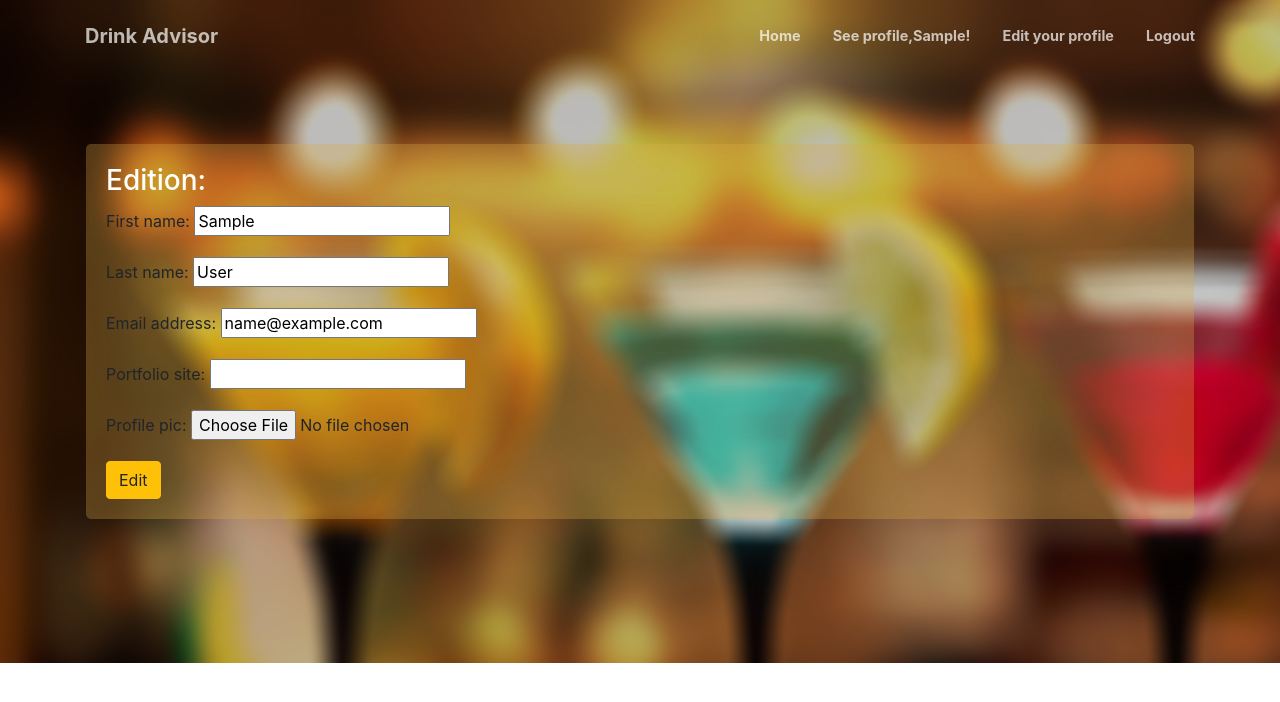
After one commit to cocoyenn/pite_projekt_drink, a Django app: page /profile_edition/ in a window 1280 px wide. The commit adds this page. Shown: the top 702 px of the page. Run offline with Django 3.2, Linux system fonts and the light colour scheme; the visitor is signed in with stand-in values (Sample User, id 1); some libraries are stand-ins or nearby versions.

Commit message:
Added basic profile page and edition.

```diff
--- a/app/forms.py
+++ b/app/forms.py
@@ -15,3 +15,21 @@ class UserProfileInfoForm(forms.ModelForm):
     class Meta():
         model = UserProfileInfo
         fields = ('portfolio_site', 'profile_pic')
+
+
+class EditUserForm(forms.ModelForm):
+    template_name='/something/else'
+
+    class Meta:
+        model = User
+        fields = (
+            'first_name',
+            'last_name',
+            'email',
+        )
+
+class EditUserProfileInfoForm(forms.ModelForm):
+    class Meta():
+        model = UserProfileInfo
+        fields = ('portfolio_site',
+        'profile_pic')
--- a/app/templates/app/base.html
+++ b/app/templates/app/base.html
@@ -35,9 +35,17 @@
                 <ul class="navbar-nav ml-auto my-2 my-lg-0">
                     {# Some logic on what to display for last item#}
                     {% if user.is_authenticated %}
-                    <li><a> Logged as {{user.first_name}}</a></li>
-                      <li>
-                          <a href="{% url 'app-logout' %}">Logout</a>
+                    <li class="nav-item">
+                      <a class="nav-link js-scroll-trigger" href="{% url 'app-home' %}">Home </a>
+                    </li>
+                    <li class="nav-item">
+                      <a class="nav-link js-scroll-trigger" href="{% url 'app-profile' %}">See profile,{{user.first_name}}! </a>
+                    </li>
+                    <li class="nav-item">
+                      <a class="nav-link js-scroll-trigger" href="{% url 'app-profile_edition' %}"> Edit your profile </a>
+                    </li>
+                    <li class="nav-item">
+                      <a class="nav-link js-scroll-trigger" href="{% url 'app-logout' %}">  Logout </a>
                     </li>
                     {% else %}
                     <li class="nav-item">
--- /dev/null
+++ b/app/templates/app/profile_edition.html
@@ -0,0 +1,21 @@
+{% extends "app/base.html" %}
+
+{% block main-content %}
+<div class="container mySection roundedPanel">
+        <div class="">
+          {% if edited %}
+            <h3 class="text-white">Edition succesful!</h3>
+          {% else %}
+            <h3 class="text-white">Edition:</h3>
+
+    <form enctype="multipart/form-data" method="POST">
+              {% csrf_token %}
+              {{ user_form.as_p }}
+              {{ profile_form.as_p }}
+              <input type="submit" class="btn btn-warning" name="" value="Edit">
+            </form>
+
+          {% endif %}
+        </div>
+      </div>
+{% endblock main-content %}
--- a/app/urls.py
+++ b/app/urls.py
@@ -8,4 +8,6 @@ urlpatterns = [
     path('register/', views.user_register, name='app-register'),
     path('logout', views.user_logout, name='app-logout'),
     path('makeDrink/', views.makeDrink, name='app-makeDrink'),
+    path('profile/', views.profile_site, name='app-profile'),
+    path('profile_edition/', views.profile_edition, name='app-profile_edition'),
 ]
--- a/app/views.py
+++ b/app/views.py
@@ -1,5 +1,5 @@
 from django.shortcuts import render
-from .forms import UserForm, UserProfileInfoForm
+from .forms import UserForm, UserProfileInfoForm , EditUserForm, EditUserProfileInfoForm
 from django.contrib.auth import authenticate, login, logout
 from django.http import HttpResponseRedirect, HttpResponse
 from django.urls import reverse
@@ -94,10 +94,48 @@ def user_login(request):
             'title': 'Login',
             'app_name': settings.APP_NAME
         }
-        return render(request, 'login.html', context)
+        return render(request, 'app/login.html', context)
 
 
 @login_required
 def user_logout(request):
     logout(request)
     return HttpResponseRedirect(reverse('app-home'))
+
+
+def profile_site(request):
+    context = {
+       'settings': settings,
+        'title': 'Login failed try again!',
+        'app_name': settings.APP_NAME,
+        'info':"Login failed try again!"
+    }
+    return render(request, 'app/profile.html', context)
+
+def profile_edition(request):
+    edited = False
+    if request.method == 'POST':
+        user_form = EditUserForm(request.POST, instance=request.user)
+        profile_form = UserProfileInfoForm(request.POST, instance=request.user)
+        if user_form.is_valid() and profile_form.is_valid():
+            request.user = user_form.save()
+            request.user.save()
+            request.profile = profile_form.save(commit=False)
+            request.profile.user = request.user
+            if 'profile_pic' in request.FILES:
+                request.profile.profile_pic = request.FILES['profile_pic']
+            request.profile.save()
+            edited = True
+            return HttpResponseRedirect(reverse('app-profile'))
+    else:
+        user_form = EditUserForm(instance=request.user)
+        profile_form = EditUserProfileInfoForm(instance=request.user)
+    context = {
+        'settings': settings,
+        'title': 'Edit',
+        'app_name': settings.APP_NAME,
+        'user_form': user_form,
+        'profile_form': profile_form,
+        'edited': edited
+        }
+    return render(request,'app/profile_edition.html', context)
--- a/djangoFiles/settings.py
+++ b/djangoFiles/settings.py
@@ -110,6 +110,8 @@ USE_TZ = True
 # https://docs.djangoproject.com/en/2.1/howto/static-files/
 
 STATIC_URL = '/static/'
+MEDIA_URL = '/media/'
+MEDIA_ROOT = os.path.join(BASE_DIR, "djangoFiles/media")
 
 STATICFILES_DIRS = (
     os.path.join(BASE_DIR, 'assets'),
--- a/djangoFiles/urls.py
+++ b/djangoFiles/urls.py
@@ -15,11 +15,12 @@ Including another URLconf
 """
 from django.contrib import admin
 from django.urls import path, include
+from django.conf import settings
 from django.contrib.staticfiles.urls import staticfiles_urlpatterns
-
+from django.conf.urls.static import static
 urlpatterns = [
     path('admin/', admin.site.urls),
     path('', include('app.urls'))
-]
+] + static(settings.MEDIA_URL, document_root=settings.MEDIA_ROOT)
 
 urlpatterns += staticfiles_urlpatterns()
```
Also changed, not shown: app/templates/app/profile.html (added, +35 -0 lines). Lines whose indentation alone changed are shown as unchanged.
